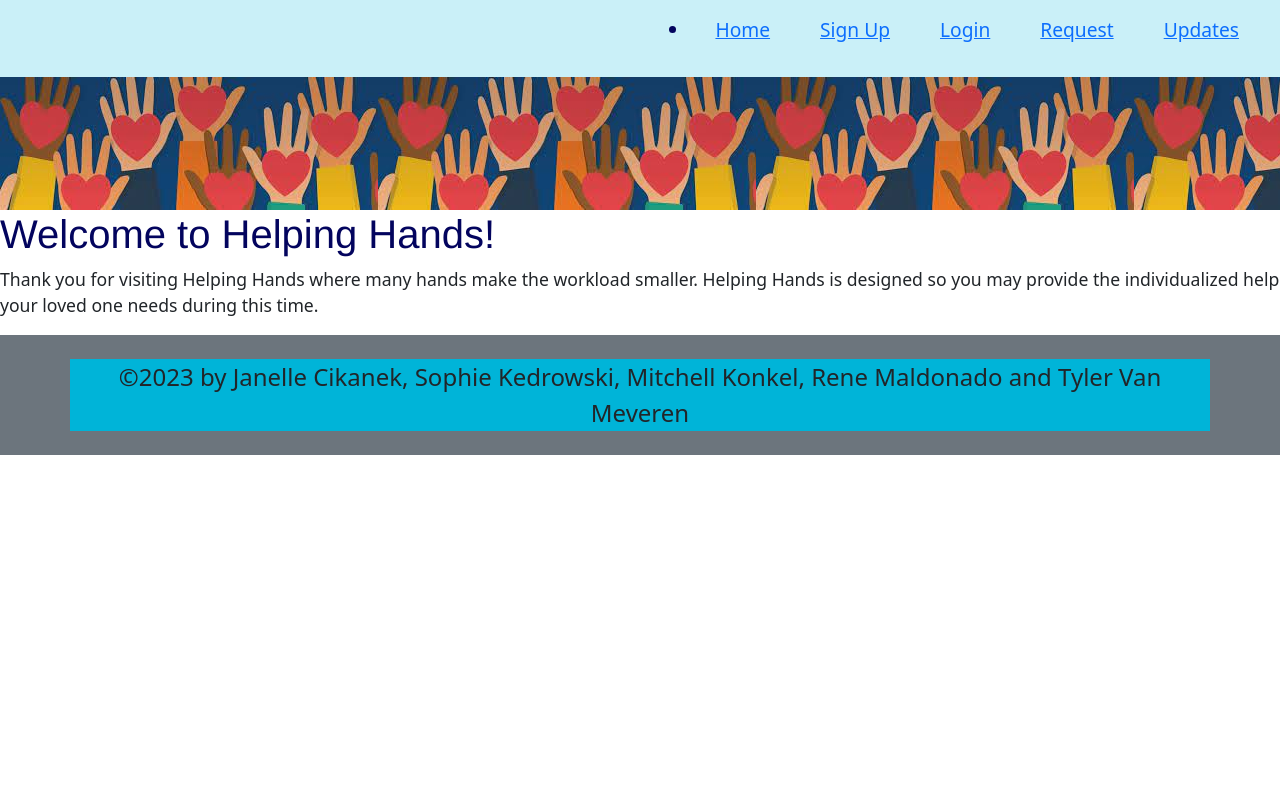
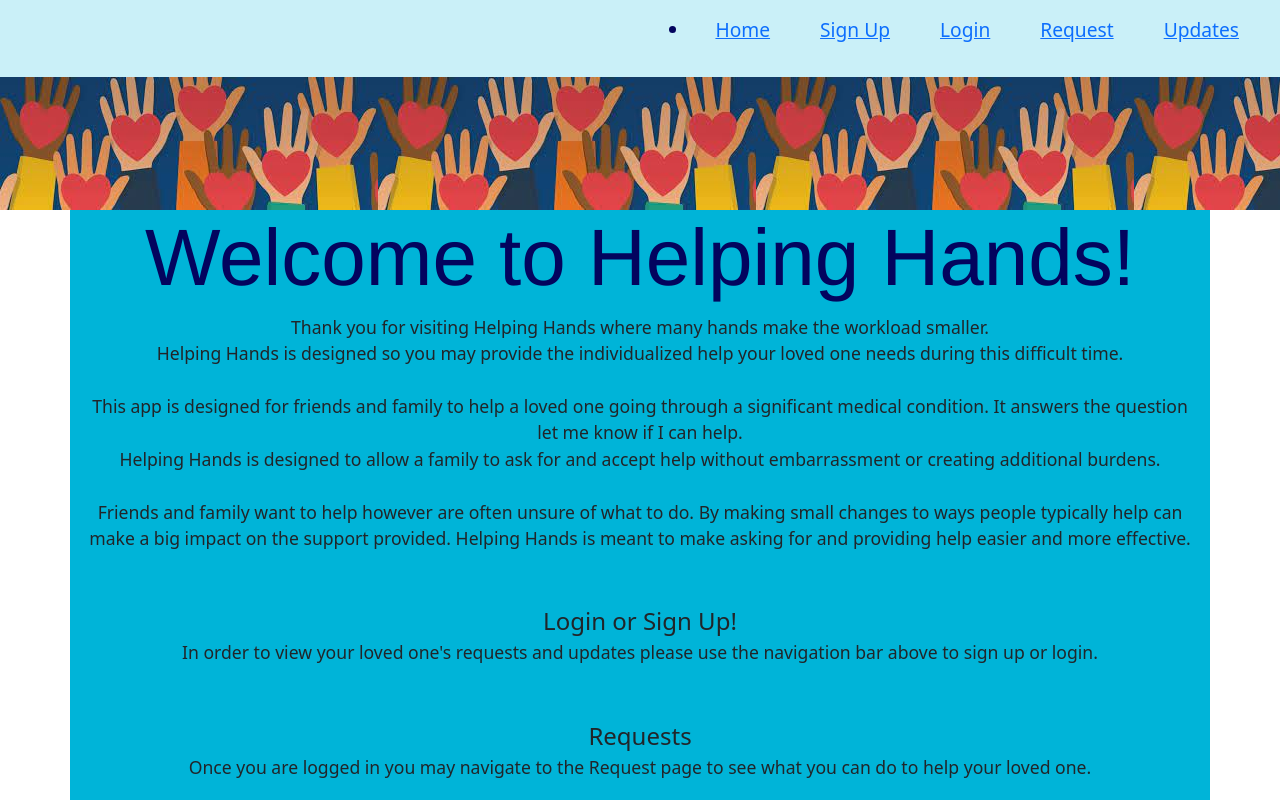
Before and after one commit to mjkonkel/helping-hands, a React (Create React App) app in the folder client/: page /home in a window 1280 px wide. Shown: the top 800 px of the page. Built offline with nearby package versions, Linux system fonts and the light colour scheme.

Commit message:
homepage styling

```diff
--- a/client/src/index.css
+++ b/client/src/index.css
@@ -16,11 +16,7 @@
 
 .Logo {
   background-image: url(./assets/Logo.jpeg);
-width: 100%;
-height:50%;
-justify-content: right;
 }
-
 
 * {
   box-sizing: border-box;
@@ -55,17 +51,17 @@ h6 {
 
 h1 {
   font-size: 2.25rem;
-  color: rgb(3, 4, 94)
+  color: rgb(3, 4, 94);
 }
 
 h2 {
   font-size: 2rem;
-  color: rgb(0, 119, 182)
+  color: rgb(0, 119, 182);
 }
 
 h3 {
   font-size: 1.75rem;
-  color: rgb(0, 119, 182)
+  color: rgb(0, 119, 182);
 }
 
 h4 {
@@ -92,6 +88,7 @@ a {
 a:visited {
   color: inherit;
 }
+
 /* Nav bar css*/
 nav {
   width: 100%;
@@ -110,8 +107,6 @@ nav {
   padding: 1rem;
 }
 
-
-
 nav a {
   padding: 6px 10px;
   margin: 0 15px;
@@ -122,6 +117,7 @@ nav a:hover {
   color: var(--secondary);
   background-color: var(--quatrinary);
 }
+
 /* photo carousel css*/
 .photos {
   color: rgb(33, 158, 188);
@@ -140,9 +136,9 @@ nav a:hover {
   background-color: rgb(0, 180, 216);
   text-align: center;
   font-size: x-large;
-background-color: rgb(0,180,216);
-text-align: center;
-font-size: x-large;
+  background-color: rgb(0, 180, 216);
+  text-align: center;
+  font-size: x-large;
 }
 
 .page-title {
@@ -224,13 +220,13 @@ font-size: x-large;
   border-radius: var(--border-radius);
 }
 
-[type='radio']:checked,
-[type='radio']:not(:checked) {
+[type="radio"]:checked,
+[type="radio"]:not(:checked) {
   position: absolute;
   left: -9999px;
 }
-[type='radio']:checked + label,
-[type='radio']:not(:checked) + label {
+[type="radio"]:checked + label,
+[type="radio"]:not(:checked) + label {
   position: relative;
   padding-left: 25px;
   cursor: pointer;
@@ -240,9 +236,9 @@ font-size: x-large;
   margin-right: 0.2rem;
 }
 
-[type='radio']:checked + label:before,
-[type='radio']:not(:checked) + label:before {
-  content: '';
+[type="radio"]:checked + label:before,
+[type="radio"]:not(:checked) + label:before {
+  content: "";
   position: absolute;
   left: 0;
   top: 0;
@@ -252,9 +248,9 @@ font-size: x-large;
   border-radius: 100%;
   background: #fff;
 }
-[type='radio']:checked + label:after,
-[type='radio']:not(:checked) + label:after {
-  content: '';
+[type="radio"]:checked + label:after,
+[type="radio"]:not(:checked) + label:after {
+  content: "";
   width: 12px;
   height: 12px;
   background-color: var(--secondary);
@@ -266,13 +262,13 @@ font-size: x-large;
   transition: all 0.2s ease;
 }
 
-[type='radio']:not(:checked) + label:after {
+[type="radio"]:not(:checked) + label:after {
   opacity: 0;
   -webkit-transform: scale(0);
   transform: scale(0);
 }
 
-[type='radio']:checked + label:after {
+[type="radio"]:checked + label:after {
   opacity: 1;
   -webkit-transform: scale(1);
   transform: scale(1);
--- a/client/src/pages/Home.js
+++ b/client/src/pages/Home.js
@@ -1,18 +1,32 @@
 import React from 'react';
 // import NavBar from '../components/NavBar'
 import Logo from "../assets/Logo.jpeg";
+import "../index.css"
 
 const Home = () => {
     return (
         <div>
-        <div className="Logo">
-        <img src={Logo} alt="Logo" />
-     </div>
-    <div>
-        <h1 className="homeTitle">Welcome to Helping Hands!</h1>
-        <p>Thank you for visiting Helping Hands where many hands make the workload smaller. Helping Hands is designed so you may provide the individualized help your loved one needs during this time.</p>
-    </div>
-    </div>
+            <div className="Logo">
+                <img src={Logo} alt="Logo" />
+            </div>
+            <div class="container-fluid">
+                <div class="jumbotron jumbotron-fluid">
+                    <div class="container">
+                        <h1 class="display-1 mx-auto">Welcome to Helping Hands!</h1>
+                        <p className="homeText">Thank you for visiting Helping Hands where many hands make the workload smaller.<br></br>
+                        Helping Hands is designed so you may provide the individualized help your loved one needs during this difficult time.<br></br><br></br>
+This app is designed for friends and family to help a loved one going through a significant medical condition. It answers the question let me know if I can help. <br></br>Helping Hands is designed to allow a family to ask for and accept help without embarrassment or creating additional burdens. <br></br><br></br>Friends and family want to help however are often unsure of what to do. By making small changes to ways people typically help can make a big impact on the support provided. Helping Hands is meant to make asking for and providing help easier and more effective.</p><br></br>
+
+                    Login or Sign Up!
+                    <p>In order to view your loved one's requests and updates please use the navigation bar above to sign up or login.</p><br></br>
+                    Requests
+<p>Once you are logged in you may navigate to the Request page to see what you can do to help your loved one.</p><br></br>
+Updates<p>Check out the Updates page to see updates on your loved one's medical condition and photos.</p>
+
+                    </div>
+                </div>
+            </div>
+        </div>
     );
 };
 
```
